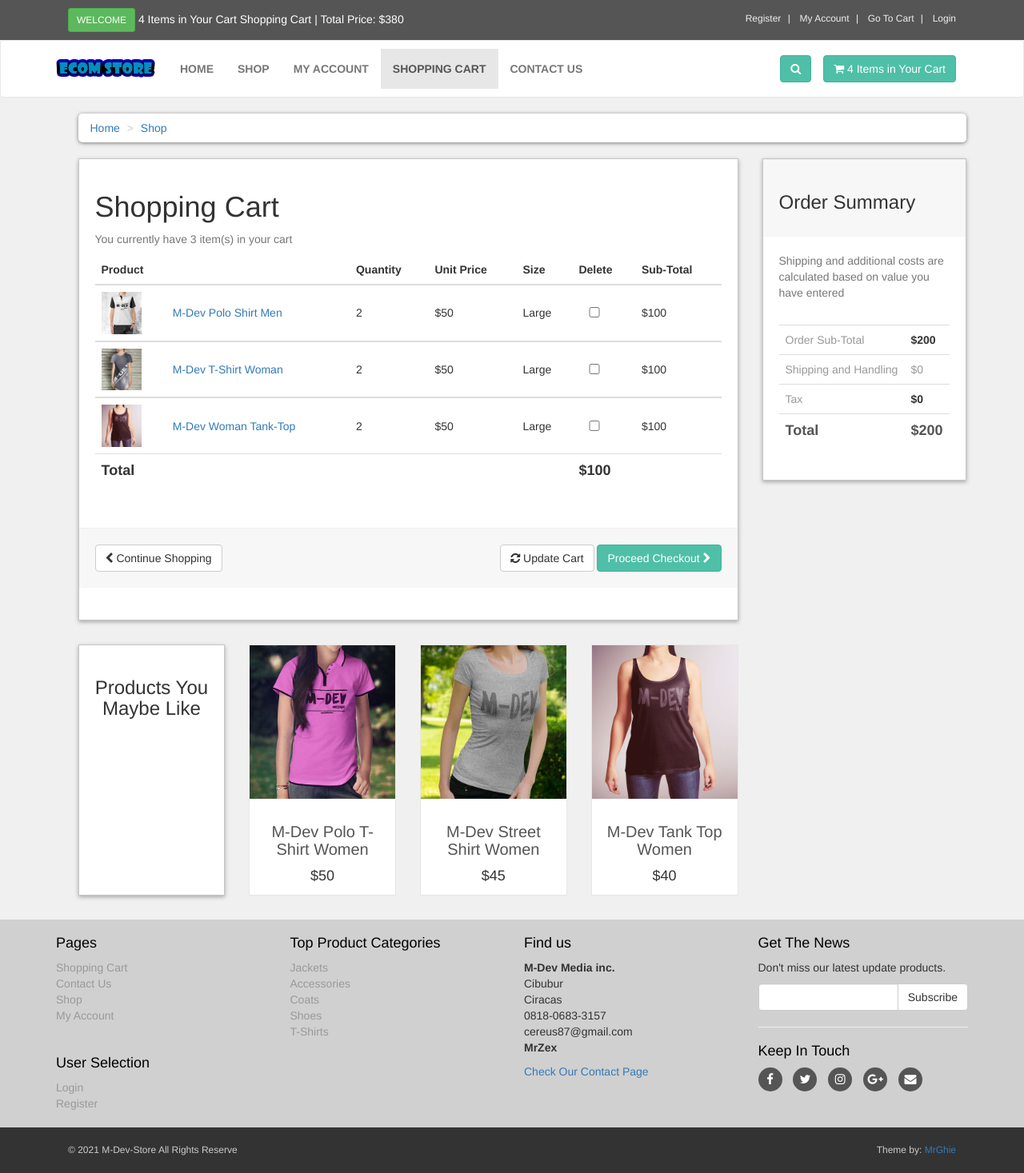
After one commit to zeljko87/M-Dev-Store, a PHP site: page /cart.php in a window 1280 px wide. The commit adds this page. Shown: the whole page at 80% size. Run offline with PHP 8.4, Linux system fonts and the light colour scheme.

Commit message:
Created cart.php

```diff
--- /dev/null
+++ b/cart.php
@@ -0,0 +1,314 @@
+<!DOCTYPE html>
+<html>
+    <head>
+        <meta charset="utf-8">
+        <meta name="viewport" content="width=device-width, initial-scale=1">
+        <title>M-Dev-Store</title>
+        <link rel="stylesheet" href="https://maxcdn.bootstrapcdn.com/bootstrap/3.4.1/css/bootstrap.min.css">
+        <link rel="stylesheet" href="https://cdnjs.cloudflare.com/ajax/libs/font-awesome/4.7.0/css/font-awesome.min.css">
+        <link rel="stylesheet" href="styles/style.css">
+        <link rel="stylesheet" href="styles/style_cart.css">
+        <script src="https://ajax.googleapis.com/ajax/libs/jquery/3.5.1/jquery.min.js"></script>
+        <script src="https://maxcdn.bootstrapcdn.com/bootstrap/3.4.1/js/bootstrap.min.js"></script>
+    </head>
+
+    <body>
+        <div id="top">
+            <div class="container">
+                <div class="col-md-6 offer">
+                    <a href="#" class="btn btn-success btn-sm">Welcome</a>
+                    <a href="checkout.php">4 Items in Your Cart Shopping Cart | Total Price: $380</a>
+                </div>
+                <div class="col-md-6">
+                    <ul class="menu">
+                        <li>
+                            <a href="customer_register.php">Register</a>
+                        </li>
+                        <li>
+                            <a href="checkout.php">My Account</a>
+                        </li>
+                        <li>
+                            <a href="cart.php">Go To Cart</a>
+                        </li>
+                        <li>
+                            <a href="checkout.php">Login</a>
+                        </li>
+                    </ul>
+                </div>
+            </div>
+        </div> <!-- top end -->
+
+        <div id="navbar" class="navbar navbar-default">
+            <div class="container">
+                <div class="navbar-header"> <!-- navbar-header begin -->
+                    <a href="index.php" class="navbar-brand home">
+                        <img src="images/1ecom-store-logo.png" alt="M-dev-Store Logo" class="hidden-xs">
+                        <img src="images/1ecom-store-logo-mobile.png" alt="M-dev-Store Logo Mobile" class="visible-xs">
+                    </a>
+                    <button class="navbar-toggle" data-toggle="collapse" data-target="#navigation">
+                        <span class="sr-only">Toggle Navigation</span>
+                        <i class="fa fa-align-justify"></i>
+                    </button>
+                    <button class="navbar-toggle" data-toggle="collapse" data-target="#search">
+                        <span class="sr-only">Toggle Search</span>
+                        <i class="fa fa-search"></i>
+                    </button>
+                </div> <!-- navbar-header end -->
+
+                <div class="navbar-collapse collapse" id="navigation"> <!-- navbar-collapse begin -->
+                    <div class="padding-nav">
+                        <ul class="nav navbar-nav left">
+                            <li>
+                                <a href="index.php">Home</a>
+                            </li>
+                            <li>
+                                <a href="shop.php">Shop</a>
+                            </li>
+                            <li>
+                                <a href="checkout.php">My Account</a>
+                            </li>
+                            <li class="active">
+                                <a href="cart.php">Shopping Cart</a>
+                            </li>
+                            <li>
+                                <a href="contact.php">Contact Us</a>
+                            </li>
+                        </ul>
+                    </div> <!-- padding-nav end -->
+                    <a href="cart.php" class="btn navbar-btn btn-primary right">
+                        <i class="fa fa-shopping-cart"></i>
+                        <span>4 Items in Your Cart</span>
+                    </a>
+                    <div class="navbar-collapse collapse right">
+                        <button class="btn btn-primary navbar-btn" type="button" data-toggle="collapse" data-target="#search">
+                            <span class="sr-only">Toggle Search</span>
+                            <i class="fa fa-search"></i>
+                        </button> <!-- btn btn-primary navbar-btn end -->
+                    </div> <!-- navbar-collapse collapse right end -->
+                    <div class="collapse clearfix" id="search">
+                        <form method="get" action="results.php" class="navbar-form">
+                            <div class="input-group">
+                                <input type="text" class="form-control" placeholder="Search" name="user_query" required>
+                                <span class="input-group-btn">
+                                    <button type="submit" name="search" value="Search" class="btn btn-primary">
+                                        <i class="fa fa-search"></i>
+                                    </button>
+                                </span>
+                            </div> <!-- input-group end -->
+                        </form>
+                    </div> <!-- collapse clearfix end -->
+                </div>  <!-- navbar-collapse collapse end -->
+            </div> <!-- container end -->
+        </div> <!-- navbar navbar-default end -->
+        <div id="content">
+            <div class="container">
+                <div class="col-md-12">
+                    <ul class="breadcrumb">
+                        <li><a href="index.php">Home</a></li>
+                        <li><a href="shop.php">Shop</a></li>
+                    </ul>
+                </div> <!-- col-md-12 end -->
+                <div id="cart" class="col-md-9">
+                    <div class="box">
+                        <form action="cart.php" method="post" enctype="multipart/form-data">
+                            <h1>Shopping Cart</h1>
+                            <p class="text-muted">You currently have 3 item(s) in your cart</p>
+                            <div class="table-responsive">
+                                <table class="table">
+                                    <thead>
+                                        <tr>
+                                            <th colspan="2">Product</th>
+                                            <th>Quantity</th>
+                                            <th>Unit Price</th>
+                                            <th>Size</th>
+                                            <th colspan="1">Delete</th>
+                                            <th colspan="2">Sub-Total</th>
+                                        </tr>
+                                    </thead>
+                                    <tbody>
+                                        <tr>
+                                            <td>
+                                                <img class="img-responsive" src="admin_area/product_images/Product-3a.jpg" alt="Product 3a">
+                                            </td>
+                                            <td>
+                                                <a href="#">M-Dev Polo Shirt Men</a>
+                                            </td>
+                                            <td>
+                                                2
+                                            </td>
+                                            <td>
+                                                $50
+                                            </td>
+                                            <td>
+                                                Large
+                                            </td>
+                                            <td>
+                                                <input type="checkbox" name="remove[]">
+                                            </td>
+                                            <td>
+                                                $100
+                                            </td>
+                                        </tr>
+                                    </tbody>
+                                    <tbody>
+                                        <tr>
+                                            <td>
+                                                <img class="img-responsive" src="admin_area/product_images/product-1.jpg" alt="Product 1">
+                                            </td>
+                                            <td>
+                                                <a href="#">M-Dev T-Shirt Woman</a>
+                                            </td>
+                                            <td>
+                                                2
+                                            </td>
+                                            <td>
+                                                $50
+                                            </td>
+                                            <td>
+                                                Large
+                                            </td>
+                                            <td>
+                                                <input type="checkbox" name="remove[]">
+                                            </td>
+                                            <td>
+                                                $100
+                                            </td>
+                                        </tr>
+                                    </tbody>
+                                    <tbody>
+                                        <tr>
+                                            <td>
+                                                <img class="img-responsive" src="admin_area/product_images/Product-6a.jpg" alt="Product 6a">
+                                            </td>
+                                            <td>
+                                                <a href="#">M-Dev Woman Tank-Top</a>
+                                            </td>
+                                            <td>
+                                                2
+                                            </td>
+                                            <td>
+                                                $50
+                                            </td>
+                                            <td>
+                                                Large
+                                            </td>
+                                            <td>
+                                                <input type="checkbox" name="remove[]">
+                                            </td>
+                                            <td>
+                                                $100
+                                            </td>
+                                        </tr>
+                                    </tbody>
+                                    <tfoot>
+                                        <tr>
+                                            <th colspan="5">Total</th>
+                                            <th colspan="2">$100</th>
+                                        </tr>
+                                    </tfoot>
+                                </table>
+                            </div> <!-- table-responsive end -->
+                            <div class="box-footer">
+                                <div class="pull-left">
+                                    <a href="index.php" class="btn btn-default">
+                                        <i class="fa fa-chevron-left"></i>
+                                        Continue Shopping
+                                    </a>
+                                </div> <!-- pull-left finish -->
+
+                                <div class="pull-right">
+                                    <button type="submit" name="update" value="Update Cart" class="btn btn-default">
+                                        <i class="fa fa-refresh"></i> Update Cart
+                                    </button>
+
+                                    <a href="checkout.php "class="btn btn-primary">
+                                        Proceed Checkout
+                                        <i class="fa fa-chevron-right"></i>
+                                    </a>
+                                </div> <!-- pull-right finish -->
+                            </div> <!-- box-footer finish -->
+                        </form> <!-- form end -->
+                    </div> <!-- box end -->
+
+                    <div class="row same-height-row">
+                        <div class="col-md-3 col-sm-6">
+                            <div class="box same-height headline">
+                                <h3 class="text-center">Products You Maybe Like</h3>
+                            </div>
+                        </div>
+
+                        <div class="col-md-3 col-sm-6 center-responsive">
+                            <div class="product same-height">
+                                <a href="details.php">
+                                    <img class="img-responsive" src="admin_area/product_images/Product-4a.jpg" alt="Product 4">
+                                </a>
+                                <div class="text">
+                                    <h3><a href="details.php">M-Dev Polo T-Shirt Women</a></h3>
+                                    <p class="price">$50</p>
+                                </div>
+                            </div>
+                        </div> <!-- col-md-3 col-sm-6 center-responsive end -->
+                        <div class="col-md-3 col-sm-6 center-responsive">
+                            <div class="product same-height">
+                                <a href="details.php">
+                                    <img class="img-responsive" src="admin_area/product_images/Product-5a.jpg" alt="Product 5">
+                                </a>
+                                <div class="text">
+                                    <h3><a href="details.php">M-Dev Street Shirt Women</a></h3>
+                                    <p class="price">$45</p>
+                                </div>
+                            </div>
+                        </div> <!-- col-md-3 col-sm-6 center-responsive end -->
+
+                        <div class="col-md-3 col-sm-6 center-responsive">
+                            <div class="product same-height">
+                                <a href="details.php">
+                                    <img class="img-responsive" src="admin_area/product_images/Product-6a.jpg" alt="Product 6">
+                                </a>
+                                <div class="text">
+                                    <h3><a href="details.php">M-Dev Tank Top Women</a></h3>
+                                    <p class="price">$40</p>
+                                </div>
+                            </div>
+                        </div> <!-- col-md-3 col-sm-6 center-responsive end -->
+                    </div> <!-- row same-height-row end -->
+                </div> <!-- col-md-9 end -->
+                <div class="col-md-3">
+                    <div id="order-summary" class="box">
+                        <div class="box-header">
+                            <h3>Order Summary</h3>
+                        </div> <!-- box-header end -->
+                        <p class="text-muted">
+                            Shipping and additional costs are calculated based on value you have entered
+                        </p>
+                        <div class="table-responsive">
+                            <table class="table">
+                                <tbody>
+                                    <tr>
+                                        <td>Order Sub-Total</td>
+                                        <th> $200 </th>
+                                    </tr>
+                                    <tr>
+                                        <td>Shipping and Handling</td>
+                                        <td> $0 </td>
+                                    </tr>
+                                    <tr>
+                                        <td>Tax</td>
+                                        <th> $0 </th>
+                                    </tr>
+                                    <tr class="total">
+                                        <td>Total</td>
+                                        <th> $200 </th>
+                                    </tr>
+                                </tbody>
+                            </table>
+                        </div> <!-- table-responsive end -->
+                    </div> <!-- order-summary box end -->
+                </div> <!-- col-md-3 end -->
+            </div> <!-- container end -->
+        </div> <!-- content end -->
+        <?php
+            include("includes/footer.php");
+        ?>
+    </body>
+</html>
--- a/shop.php
+++ b/shop.php
@@ -171,7 +171,7 @@
                                 <div class="text">
                                     <h3>
                                         <a href="details.php">
-                                            Kids T-Shirt
+                                            M-Dev Polo T-Shirt Men
                                         </a>
                                     </h3>
                                     <p class="price">$30</p>
@@ -234,7 +234,7 @@
                                 <div class="text">
                                     <h3>
                                         <a href="details.php">
-                                            Girls T-Shirt
+                                            M-Dev Woman Tank Top
                                         </a>
                                     </h3>
                                     <p class="price">$30</p>
--- /dev/null
+++ b/styles/style_cart.css
@@ -0,0 +1,76 @@
+/*
+Template name   : M-Dev Store
+Author name     : Zeljko Milutinovic
+Author email    : cereus87@gmail.com
+Theme URI       : www.m-dev-store.com / localhost/m-dev-store
+Theme Ver       : 1.1
+*/
+
+/* cart.php styles */
+
+#content #cart .table tbody tr td
+{
+    vertical-align: middle;
+}
+
+#content #cart .table tbody tr td img
+{
+    width: 50px;
+}
+
+#content #cart .table tbody tr td input
+{
+    width: 40px;
+    text-align: right;
+}
+
+#content #cart .table tfoot
+{
+    font-size: 18px;
+}
+
+.box .box-footer
+{
+    background-color: #f7f7f7;
+    margin: 30px -20px 20px;
+    padding: 20px;
+    border-top: 1px solid #eeeeee;
+}
+
+.box .box-footer:before,
+.box .box-footer:after
+{
+    content: "";
+    display: table;
+}
+
+.box .box-footer:after
+{
+    clear: both;
+}
+
+.box .box-header
+{
+    background-color: #f7f7f7;
+    margin: -20px -20px 20px;
+    padding: 20px;
+    border-top: 1px solid #eeeeee;
+}
+
+#content #order-summary table
+{
+    margin-top: 20px;
+}
+
+#content #order-summary table td
+{
+    color: #999999;
+}
+
+#content #order-summary table tr.total td,
+#content #order-summary table tr.total th
+{
+    font-size: 18px;
+    color: #555555;
+    font-weight: 700;
+}
```
Also changed, not shown: details.php (+10 -10 lines).
